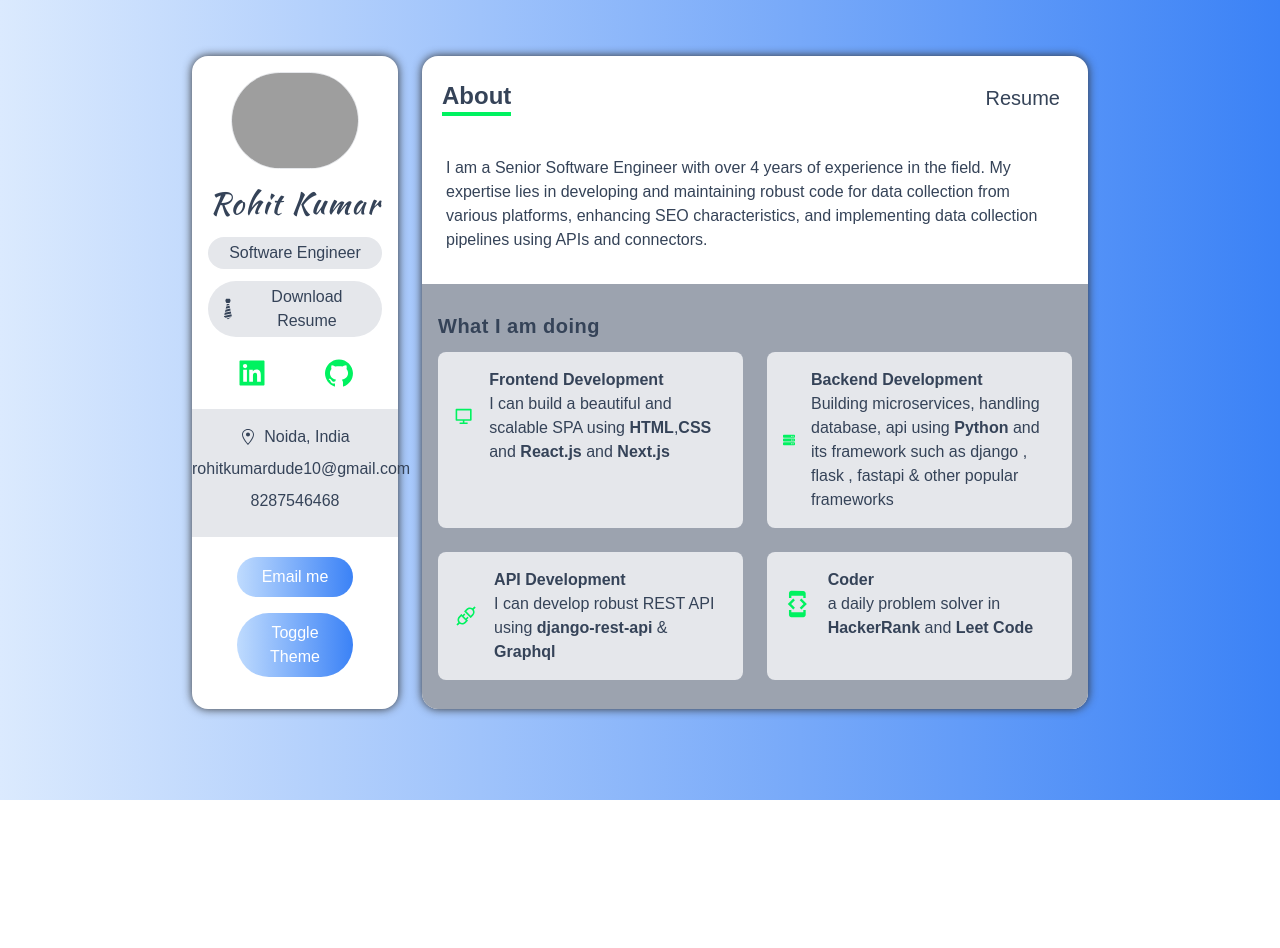
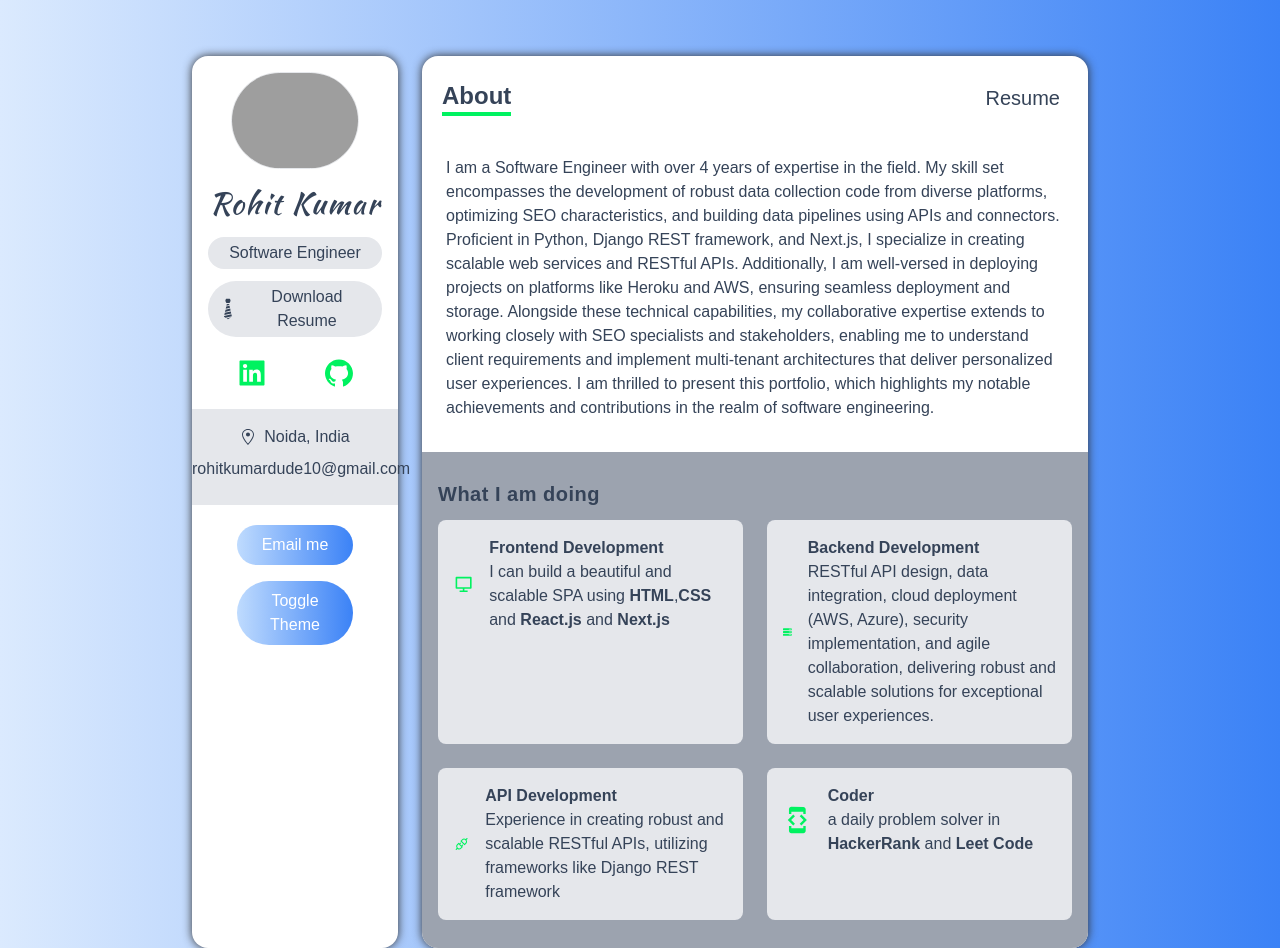
Before and after one commit to rohitdude10/rohit_portfolio, a Next.js app: page / in a window 1280 px wide. Before the commit the page ends 800 px from the top, so only its background shows below. Built offline with nearby package versions, Linux system fonts and the light colour scheme; grey boxes are pictures that could not be loaded.

Commit message:
final_adjustment

```diff
--- a/components/Sidebar.js
+++ b/components/Sidebar.js
@@ -30,7 +30,7 @@ const Sidebar = () => {
       </p>
       {/* Resume */}
       <a
-        href="resume_v3.pdf"
+        href="/rohit_portfolio/resume_v3.pdf"
         download="Resume.pdf"
         className="flex items-center justify-center px-2 py-1 my-2 bg-gray-200 rounded-full cursor-pointer dark:bg-dark-200 dark:bg-black-500"
       >
@@ -58,7 +58,7 @@ const Sidebar = () => {
           <GoLocation className="mr-2" /> <span>Noida, India </span>
         </div>
         <p className="my-2 ">rohitkumardude10@gmail.com</p>
-        <p className="my-2">8287546468</p>
+        {/* <p className="my-2">8287*****</p> */}
       </div>
 
       {/* Email Button */}
--- a/data.js
+++ b/data.js
@@ -16,18 +16,18 @@ export const services = [
     Icon: FaServer,
     title: "Backend  Development",
     about:
-      "Building microservices, handling database, api using <b>Python </b> and its framework such as django , flask , fastapi & other popular frameworks",
+      "RESTful API design, data integration, cloud deployment (AWS, Azure), security implementation, and agile collaboration, delivering robust and scalable solutions for exceptional user experiences.",
   },
   {
     Icon: AiOutlineApi,
     title: "API Development",
     about:
-      "I can develop robust  REST API using <b>django-rest-api</b>  & <b>Graphql</b> ",
+      "Experience in creating robust and scalable RESTful APIs, utilizing frameworks like Django REST framework",
   },
   {
     Icon: MdDeveloperMode,
     title: "Coder",
-    about: "a daily problem solver in <b>HackerRank</b>  and <b>Leet Code</b> ",
+    about: `a daily problem solver in <a href="https://www.hackerrank.com/rohitkumardude10?hr_r=1"><b>HackerRank</b></a>  and <a href="https://leetcode.com/rohitkumardude10/"><b>Leet Code</b></a> `,
   },
 
 ];
--- a/pages/index.js
+++ b/pages/index.js
@@ -7,11 +7,20 @@ const About = () => {
   return (
     <div className="flex flex-col flex-grow px-6 pt-1">
       <h6 className="my-3 text-base font-medium">
-        I am a Senior Software Engineer with over 4 years of experience
-        in the field. My expertise lies in developing and maintaining robust
-        code for data collection from various platforms, enhancing SEO
-        characteristics, and implementing data collection pipelines using APIs
-        and connectors.
+        I am a Software Engineer with over 4 years of expertise
+        in the field. My skill set encompasses the development of robust data
+        collection code from diverse platforms, optimizing SEO characteristics,
+        and building data pipelines using APIs and connectors. Proficient in
+        Python, Django REST framework, and Next.js, I specialize in creating
+        scalable web services and RESTful APIs. Additionally, I am well-versed
+        in deploying projects on platforms like Heroku and AWS, ensuring
+        seamless deployment and storage. Alongside these technical capabilities,
+        my collaborative expertise extends to working closely with SEO
+        specialists and stakeholders, enabling me to understand client
+        requirements and implement multi-tenant architectures that deliver
+        personalized user experiences. I am thrilled to present this portfolio,
+        which highlights my notable achievements and contributions in the realm
+        of software engineering.
       </h6>
       <div
         className="flex-grow p-4 mt-5 bg-gray-400 dark:bg-dark-100"
--- a/pages/resume.js
+++ b/pages/resume.js
@@ -8,42 +8,43 @@ const Resume = () => {
       {/* //! Education & Experience */}
       <div className="grid gap-6 md:grid-cols-1">
         <div>
-          <h5 className="my-3 text-2xl font-bold">Education</h5>
+          <h5 className="my-3 text-2xl font-bold border-b-4 border-green">Education</h5>
           <div className="">
             <h5 className="my-2 text-md ">
               Bachelor of Technology from Galgotias University with 8.59 CGPA
             </h5>
-            <p className="my-3 text-2xl font-bold">Experience</p>
+            <p className="my-3 text-2xl font-bold border-b-4 border-green">Experience</p>
             <p className="font-semibold">
-              MINDFIRE SOLUTIONS(Senior Software Developer)
+              MINDFIRE SOLUTIONS(Senior Software Engineer)
             </p>
             <ul>
               <li>
-                - Developed and maintained robust code for data collection from
-                various sources, including Google Analytics, Google Search
-                Console, Adobe and other relevant platforms.
+                - Developing and maintaining robust data collection code from
+                various platforms, including Google Analytics, Google Search
+                Console, Adobe, and other relevant sources.
               </li>
               <li>
-                - Collaborated with SEO specialists and stakeholders to
-                understand client requirements and gather data effectively for
-                improving SEO characteristics.
+                - Collaborated closely with SEO specialists and stakeholders to
+                understand client requirements and gather data effectively,
+                resulting in improved SEO characteristics.
               </li>
               <li>
                 - Implemented data collection pipelines using APIs and data
-                connectors to extract data from different sources.
+                connectors, ensuring seamless extraction of data from diverse
+                sources.
               </li>
               <li>
-                - Developed and maintained production-ready code for SEO data
-                collection processes.
+                - Developed and maintained production-ready code for efficient
+                and reliable SEO data collection processes.
               </li>
               <li>
-                - Collaborated closely with clients to understand their specific
-                needs and requirements for new software features or
-                enhancements.
+                - Adept at understanding client's specific needs and
+                requirements, collaborating to create tailored software features
+                or enhancements that exceed expectations.
               </li>
             </ul>
             <p className="font-semibold my-2">
-              DJT CORPORATION & INVESTMENTS(Software Developer)
+              DJT CORPORATION & INVESTMENTS(Software Engineer)
             </p>
             <ul>
               <li>
@@ -72,26 +73,25 @@ const Resume = () => {
                 enhancements.
               </li>
             </ul>
-            <p className="font-semibold my-2">
-            MOXTAIN(Software Developer)
-            </p>
+            <p className="font-semibold my-2">MOXTAIN(Software Engineer)</p>
             <ul>
               <li>
-                - Implemented multi-tenant architecture with the team to offer personalized trekking experiences to B2B
-clients on our platform.
+                - Implemented multi-tenant architecture with the team to offer
+                personalized trekking experiences to B2B clients on our
+                platform.
               </li>
               <li>
                 - Developed Django web application using MVC architecture.
               </li>
               <li>
-                - Built admin control console using Python, Django, and React.js for B2B customers, and developed scalable
-RESTful APIs using Django and Django REST Framework (DRF).
+                - Built admin control console using Python, Django, and React.js
+                for B2B customers, and developed scalable RESTful APIs using
+                Django and Django REST Framework (DRF).
               </li>
               <li>
-                - Developed Next.js websites with Bootstrap, integrating Google and Facebook authentication using
-NextAuth.
+                - Developed Next.js websites with Bootstrap, integrating Google
+                and Facebook authentication using NextAuth.
               </li>
-
             </ul>
           </div>
         </div>
@@ -123,7 +123,7 @@ enhancements.</li>
       {/*Languages & Tools */}
       <div className="grid gap-9 md:grid-cols-2">
         <div>
-          <h5 className="my-3 text-2xl font-bold">Language & Framework</h5>
+          <h5 className="my-3 text-2xl font-bold border-b-4 border-green ">Language & Framework</h5>
           <div className="my-2">
             {languages.map((language, i) => (
               <Bar value={language} key={i} />
```
